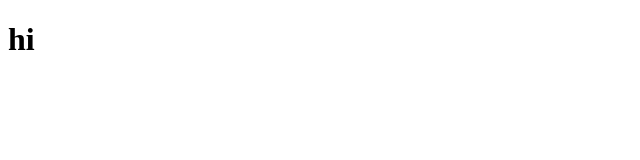
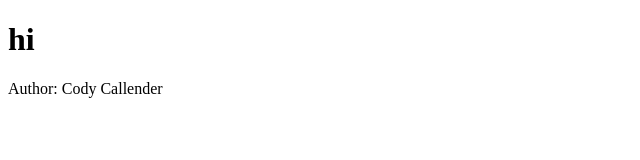
Before and after one commit to codycallender/new-repo, a plain HTML site: page index.html in a window 1280 px wide. Shown: the whole page, without its empty margins (0-640 px from the left). Drawn offline with Linux system fonts and the light colour scheme.

Commit message:
Add Author

```diff
--- a/index.html
+++ b/index.html
@@ -7,5 +7,6 @@
   </head>
   <body>
     <h1>hi</h1>
+    <p>Author: Cody Callender</p>
   </body>
 </html>
```
